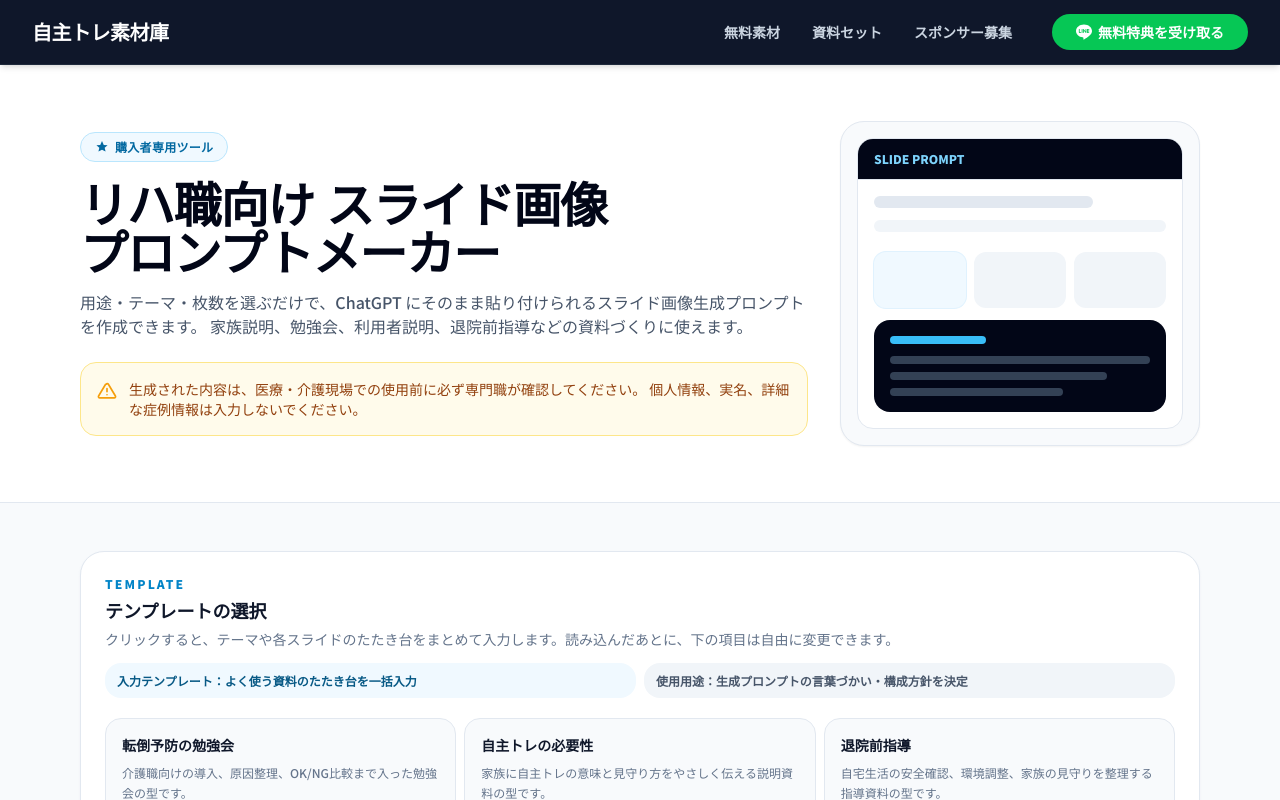
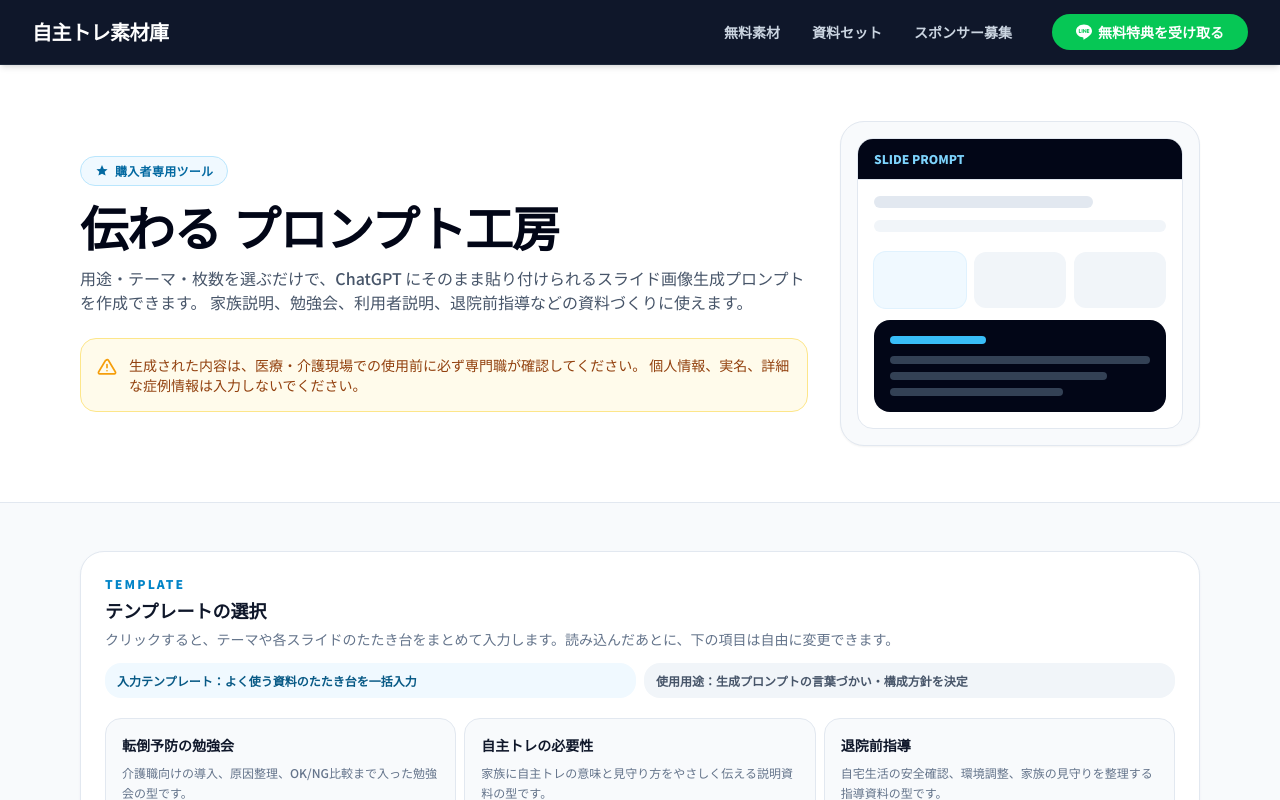
Before and after one commit to makomaru2023/jishutore-starter, a Next.js app: page /member/slide-prompt-generator in a window 1280 px wide. Shown: the top 800 px of the page. Built offline with nearby package versions, Linux system fonts and the light colour scheme.

Commit message:
変更: プロンプト工房に名称変更

```diff
--- a/src/app/member/slide-prompt-generator/login/page.tsx
+++ b/src/app/member/slide-prompt-generator/login/page.tsx
@@ -4,9 +4,9 @@ import { Footer } from "@/components/Footer";
 import { LoginForm } from "@/components/member/slide-prompt-generator/LoginForm";
 
 export const metadata: Metadata = {
-  title: "購入者専用ページ｜スライド画像プロンプトメーカー｜自主トレ素材庫",
+  title: "購入者専用ページ｜伝わるプロンプト工房｜自主トレ素材庫",
   description:
-    "スライド画像プロンプトメーカーを利用するには、購入時に案内されたパスワードを入力してください。",
+    "伝わるプロンプト工房を利用するには、購入時に案内されたパスワードを入力してください。",
   robots: { index: false, follow: false },
 };
 
@@ -39,7 +39,7 @@ export default function SlidePromptLoginPage() {
               購入者専用ページ
             </h1>
             <p className="text-sm font-medium leading-relaxed text-slate-500">
-              スライド画像プロンプトメーカーを利用するには、購入時に案内されたパスワードを入力してください。
+              伝わるプロンプト工房を利用するには、購入時に案内されたパスワードを入力してください。
             </p>
           </div>
 
--- a/src/app/member/slide-prompt-generator/page.tsx
+++ b/src/app/member/slide-prompt-generator/page.tsx
@@ -4,7 +4,7 @@ import { Footer } from "@/components/Footer";
 import { SlidePromptGenerator } from "@/components/member/slide-prompt-generator/SlidePromptGenerator";
 
 export const metadata: Metadata = {
-  title: "リハ職向けスライド画像プロンプトメーカー｜自主トレ素材庫",
+  title: "伝わるプロンプト工房｜自主トレ素材庫",
   description:
     "用途・テーマ・枚数を選ぶだけで、ChatGPTにそのまま貼り付けられるスライド画像生成プロンプトを作成できます。",
   robots: { index: false, follow: false },
@@ -25,9 +25,8 @@ export default function SlidePromptGeneratorPage() {
                 購入者専用ツール
               </p>
               <h1 className="flex max-w-3xl flex-wrap gap-x-3 text-3xl font-black leading-tight tracking-tight text-slate-950 sm:text-4xl lg:text-5xl">
-                <span className="inline-block">リハ職向け</span>
-                <span className="inline-block">スライド画像</span>
-                <span className="inline-block">プロンプトメーカー</span>
+                <span className="inline-block">伝わる</span>
+                <span className="inline-block">プロンプト工房</span>
               </h1>
               <p className="mt-4 max-w-3xl text-sm font-medium leading-relaxed text-slate-600 sm:text-base">
                 用途・テーマ・枚数を選ぶだけで、ChatGPT にそのまま貼り付けられるスライド画像生成プロンプトを作成できます。
```
